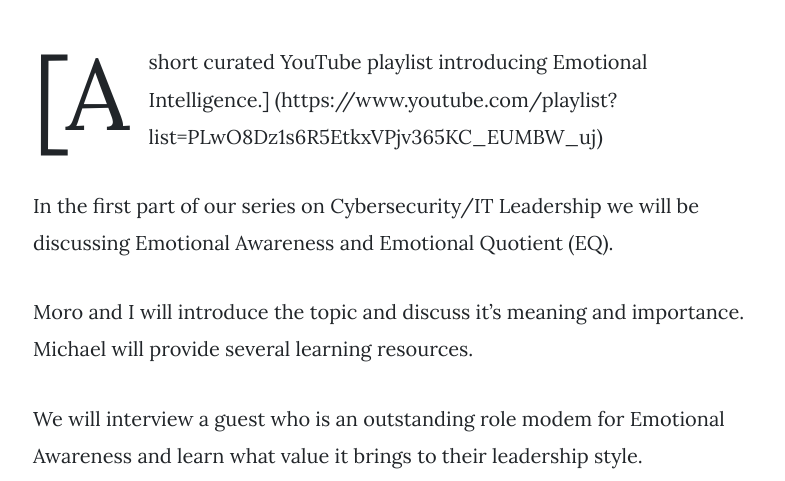
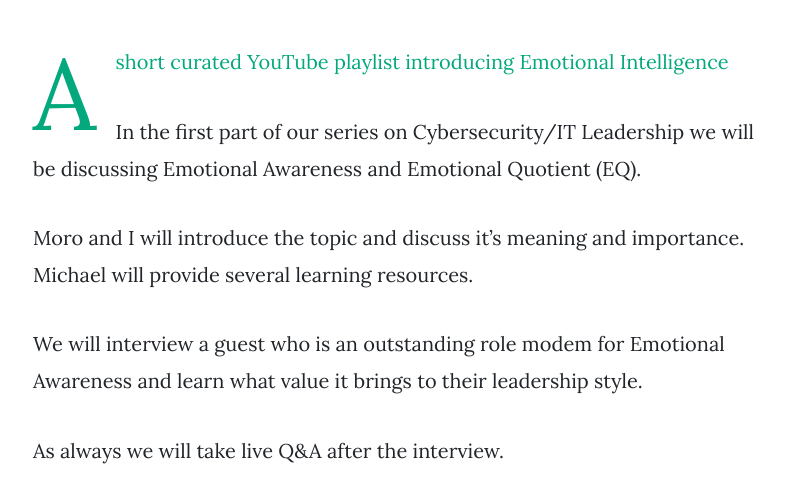
Before and after one commit to cyberlibrarian/cyberlibrarian.github.io, a Jekyll site: the page built from _posts/2020-06-11-emotional-awareness.md, in a window 1280 px wide and 900 px high, cut to the strip 419-900 px from the top of the window. Shown: the whole strip, without its empty margins (52-837 px from the left). Built offline with Jekyll 4.4.1, drawn with Linux system fonts in a browser that asks for light colours; nearby versions of some CDN libraries; comment, search, counter and statistics services are not loaded; some of the changed text lies outside the part shown.

```diff
--- a/_posts/2020-06-11-emotional-awareness.md
+++ b/_posts/2020-06-11-emotional-awareness.md
@@ -14,7 +14,7 @@ length: "72634138" #filesize in byte
 explicit: "no" #other option is no
 block: "no" #means is shown in itunes
 ---
-[A short curated YouTube playlist introducing Emotional Intelligence.] (https://www.youtube.com/playlist?list=PLwO8Dz1s6R5EtkxVPjv365KC_EUMBW_uj)
+[A short curated YouTube playlist introducing Emotional Intelligence](https://www.youtube.com/playlist?list=PLwO8Dz1s6R5EtkxVPjv365KC_EUMBW_uj)
 
 In the first part of our series on Cybersecurity/IT Leadership we will be discussing Emotional Awareness and Emotional Quotient (EQ).
 
```
